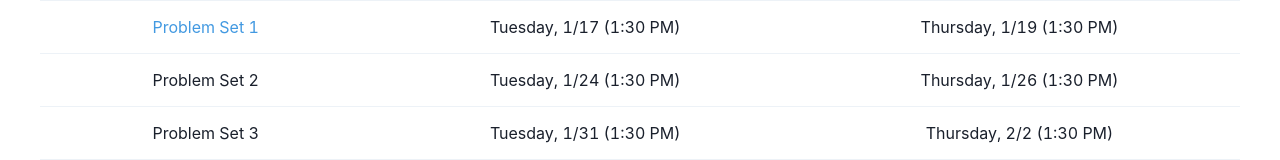
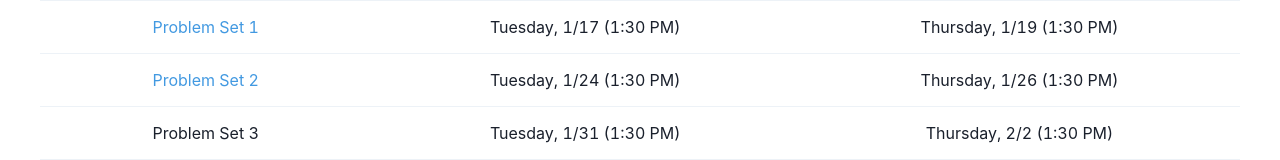
Before and after one commit to Scott-Hickmann/EE374, a Next.js app: page /psets in a window 1280 px wide. Shown: the part 722-882 px from the top of the page. Built offline with nearby package versions, Linux system fonts and the light colour scheme.

Commit message:
Post PSET 2

```diff
--- a/pages/psets.tsx
+++ b/pages/psets.tsx
@@ -73,6 +73,7 @@ export default function PSETsPage() {
                 <PSET
                   softDeadline={new Date(2023, 0, 24, 13, 30)}
                   hardDeadline={new Date(2023, 0, 26, 13, 30)}
+                  link="/psets/EE374_PSET_2.pdf"
                 >
                   Problem Set 2
                 </PSET>
```
Also changed, not shown: content/protocol.md (+1 -1 lines), 1 other file (tests, documents, lock files or other folders).
